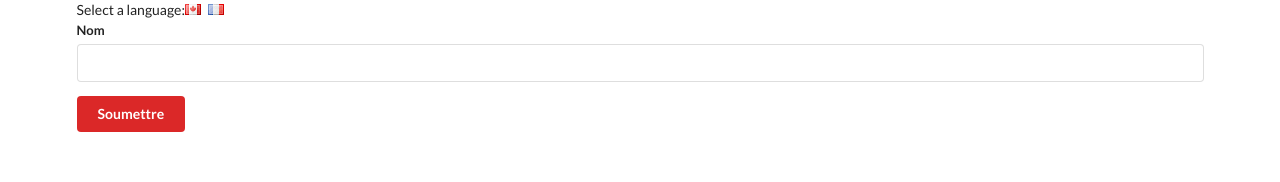
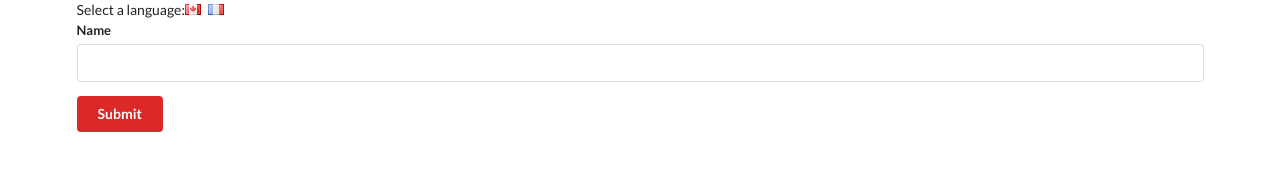
Before and after one commit to super8989/React-translate, a React (Create React App) app: page / in a window 1280 px wide. Shown: the top 182 px of the page. Built offline with nearby package versions, Linux system fonts and the light colour scheme.

Commit message:
connecting the field and button to the store

```diff
--- a/src/components/Button.js
+++ b/src/components/Button.js
@@ -3,15 +3,15 @@
 import ColorContext from "../contexts/ColorContext";
 
 class Button extends React.Component {
-  renderSubmit(value) {
-    return value === "english" ? "Submit" : "Soumettre";
+  renderSubmit(language) {
+    return language === "english" ? "Submit" : "Soumettre";
   }
 
   renderButton(color) {
     return (
       <button className={`ui button ${color}`}>
         <LanguageContext.Consumer>
-          {value => this.renderSubmit(value)}
+          {({ language }) => this.renderSubmit(language)}
         </LanguageContext.Consumer>
       </button>
     );
--- a/src/components/Field.js
+++ b/src/components/Field.js
@@ -5,7 +5,7 @@
   static contextType = LanguageContext;
 
   render() {
-    const text = this.context === 'english' ? 'Name' : 'Nom';
+    const text = this.context.language === 'english' ? 'Name' : 'Nom';
 
     return (
       <div className="ui field">
```
